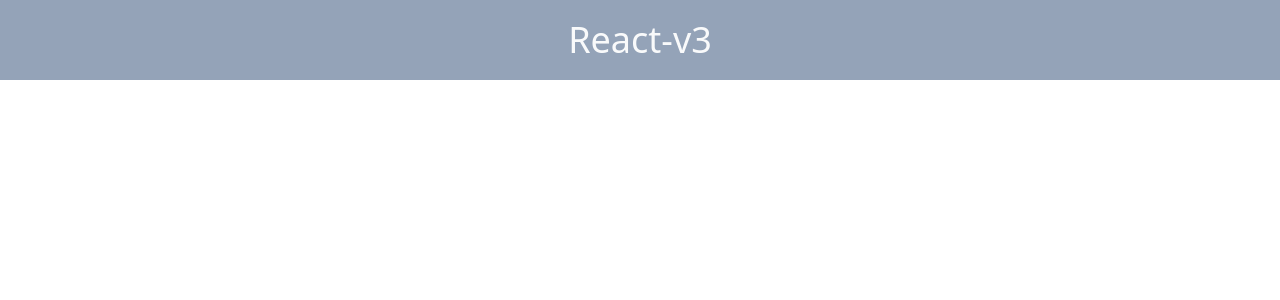
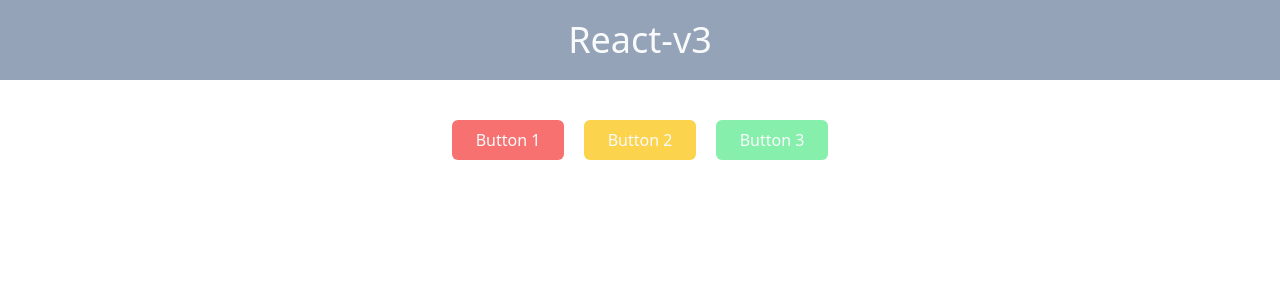
Before and after one commit to pj100-team/react-v3, a React (Create React App) app: page / in a window 1280 px wide. Shown: the top 300 px of the page. Built offline with nearby package versions, Linux system fonts and the light colour scheme.

Commit message:
practice1の修正

```diff
--- a/src/index.tsx
+++ b/src/index.tsx
@@ -1,10 +1,12 @@
 import React from 'react';
 import ReactDOM from 'react-dom/client';
 import App from './App';
+import Practice1 from './practice1';
 
 const root = ReactDOM.createRoot(document.getElementById('root') as HTMLElement);
 root.render(
   <React.StrictMode>
     <App />
+    <Practice1 />
   </React.StrictMode>,
 );
```
